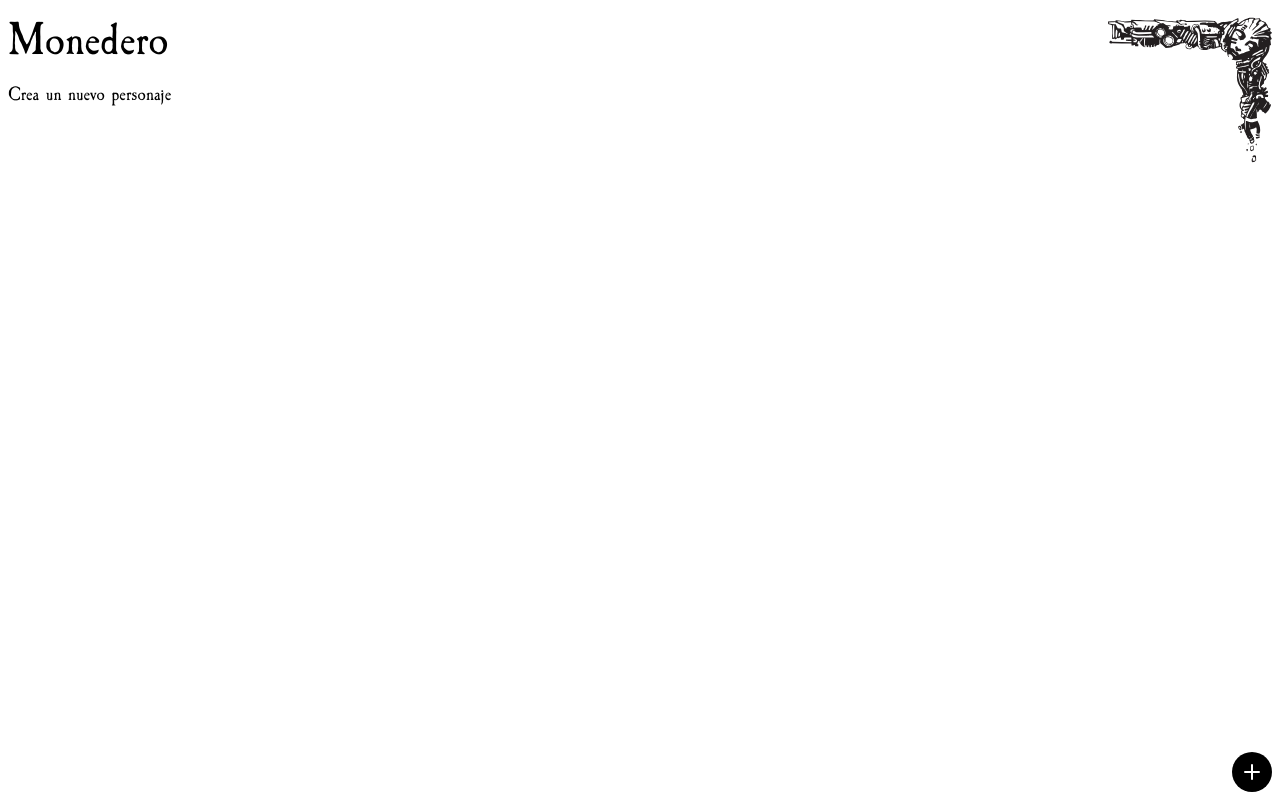
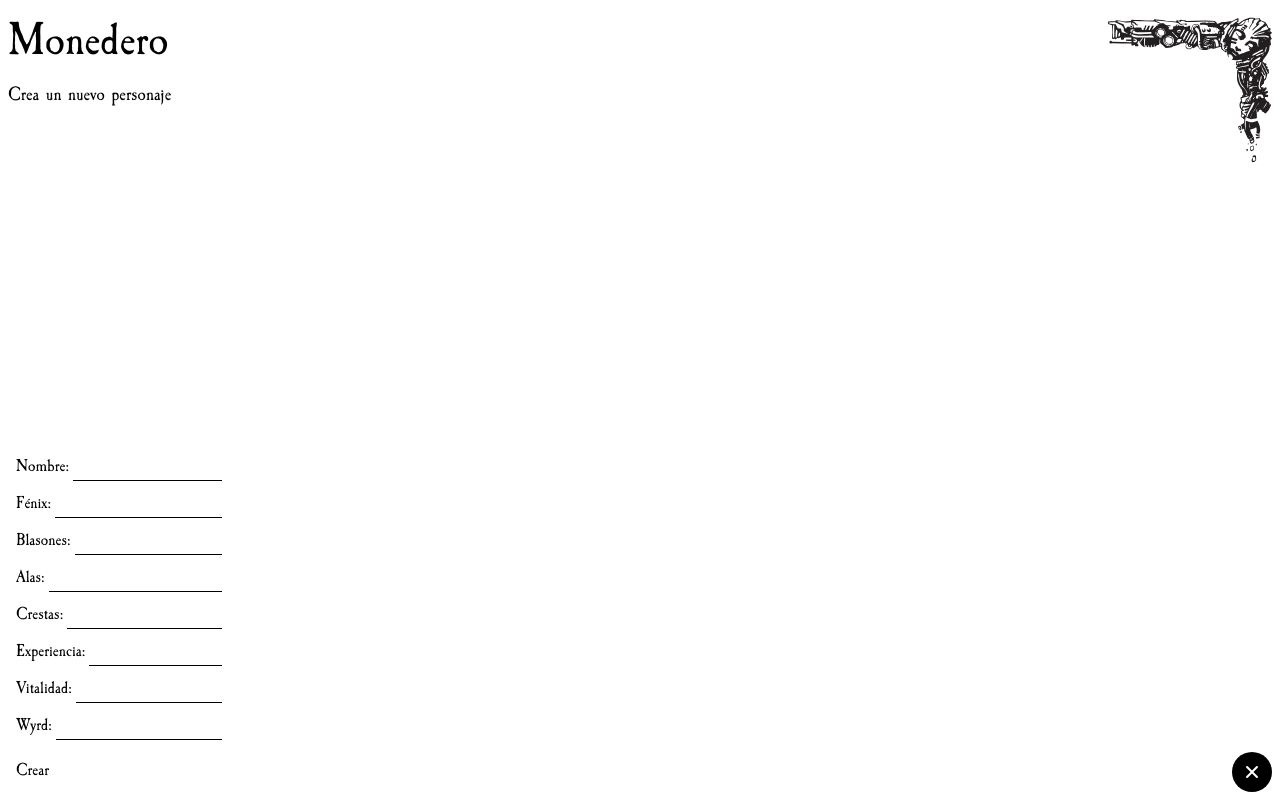
Before and after one commit to hitses/fading-suns-wallet, an Angular app: page / in a window 1280 px wide. Both pictures are taken after a click on the button 1252 px from the left and 772 px from the top of the page. Built offline with nearby package versions, Linux system fonts and the light colour scheme.

Commit message:
feat: mejorar la estructura del formulario de creación de personajes con etiquetas y placeholders

```diff
--- a/src/app/pages/character-list/components/create-character/create-character.html
+++ b/src/app/pages/character-list/components/create-character/create-character.html
@@ -4,75 +4,99 @@
     (ngSubmit)="submit()"
     class="absolute bottom-2 left-2 rounded-lg p-2 flex flex-col gap-2"
   >
+    <label for="name" class="font-caslon text-lg flex gap-1"
+      >Nombre:
+
       <input
-      class="font-caslon text-lg border-b outline-none"
+        class="font-caslon text-lg border-b outline-none w-full"
         type="text"
         formControlName="name"
-      placeholder="Nombre"
       />
+    </label>
+
+    <label for="fenix" class="font-caslon text-lg flex gap-1"
+      >Fénix:
 
       <input
-      class="font-caslon text-lg border-b outline-none"
+        class="font-caslon text-lg border-b outline-none w-full"
         type="number"
         formControlName="fenix"
         step="1"
-      placeholder="Fénix"
         (input)="validateNumericInputs($event, 1)"
       />
+    </label>
+
+    <label for="blason" class="font-caslon text-lg flex gap-1"
+      >Blasones:
 
       <input
-      class="font-caslon text-lg border-b outline-none"
+        class="font-caslon text-lg border-b outline-none w-full"
         type="number"
         formControlName="blason"
         step="1"
-      placeholder="Blasones"
         (input)="validateNumericInputs($event, 0, 1)"
       />
+    </label>
+
+    <label for="ala" class="font-caslon text-lg flex gap-1">
+      Alas:
 
       <input
-      class="font-caslon text-lg border-b outline-none"
+        class="font-caslon text-lg border-b outline-none w-full"
         type="number"
         formControlName="ala"
         step="1"
-      placeholder="Alas"
         (input)="validateNumericInputs($event, 0, 3)"
       />
+    </label>
+
+    <label for="cresta" class="font-caslon text-lg flex gap-1">
+      Crestas:
 
       <input
-      class="font-caslon text-lg border-b outline-none"
+        class="font-caslon text-lg border-b outline-none w-full"
         type="number"
         formControlName="cresta"
         step="1"
-      placeholder="Crestas"
         (input)="validateNumericInputs($event, 0, 99)"
       />
+    </label>
+
+    <label for="exp" class="font-caslon text-lg flex gap-1">
+      Experiencia:
 
       <input
-      class="font-caslon text-lg border-b outline-none"
+        class="font-caslon text-lg border-b outline-none w-full"
         type="number"
         formControlName="exp"
         step="1"
-      placeholder="Experiencia"
         (input)="validateNumericInputs($event, 0)"
       />
+    </label>
+
+    <label for="health" class="font-caslon text-lg flex gap-1">
+      Vitalidad:
 
       <input
-      class="font-caslon text-lg border-b outline-none"
+        class="font-caslon text-lg border-b outline-none w-full"
         type="number"
         formControlName="health"
         step="1"
-      placeholder="Vitalidad"
         (input)="validateNumericInputs($event, 5, 18)"
       />
+    </label>
+
+    <label for="wyrd" class="font-caslon text-lg flex gap-1">
+      Wyrd:
 
       <input
-      class="font-caslon text-lg border-b outline-none"
+        class="font-caslon text-lg border-b outline-none w-full"
         type="number"
         formControlName="wyrd"
         step="1"
-      placeholder="Wyrd"
         (input)="validateNumericInputs($event, 0, 18)"
       />
+    </label>
 
     <button class="font-caslon text-lg w-fit mt-2" type="submit">Crear</button>
   </form>
--- a/src/app/pages/character-list/components/create-character/create-character.ts
+++ b/src/app/pages/character-list/components/create-character/create-character.ts
@@ -13,7 +13,7 @@ import { Plus } from '../../../../images/plus/plus';
   templateUrl: './create-character.html',
 })
 export class CreateCharacter {
-  showForm: WritableSignal<boolean> = signal<boolean>(true);
+  showForm: WritableSignal<boolean> = signal<boolean>(false);
 
   private fb = inject(FormBuilder);
 
```
Lines whose indentation alone changed are shown as unchanged.
